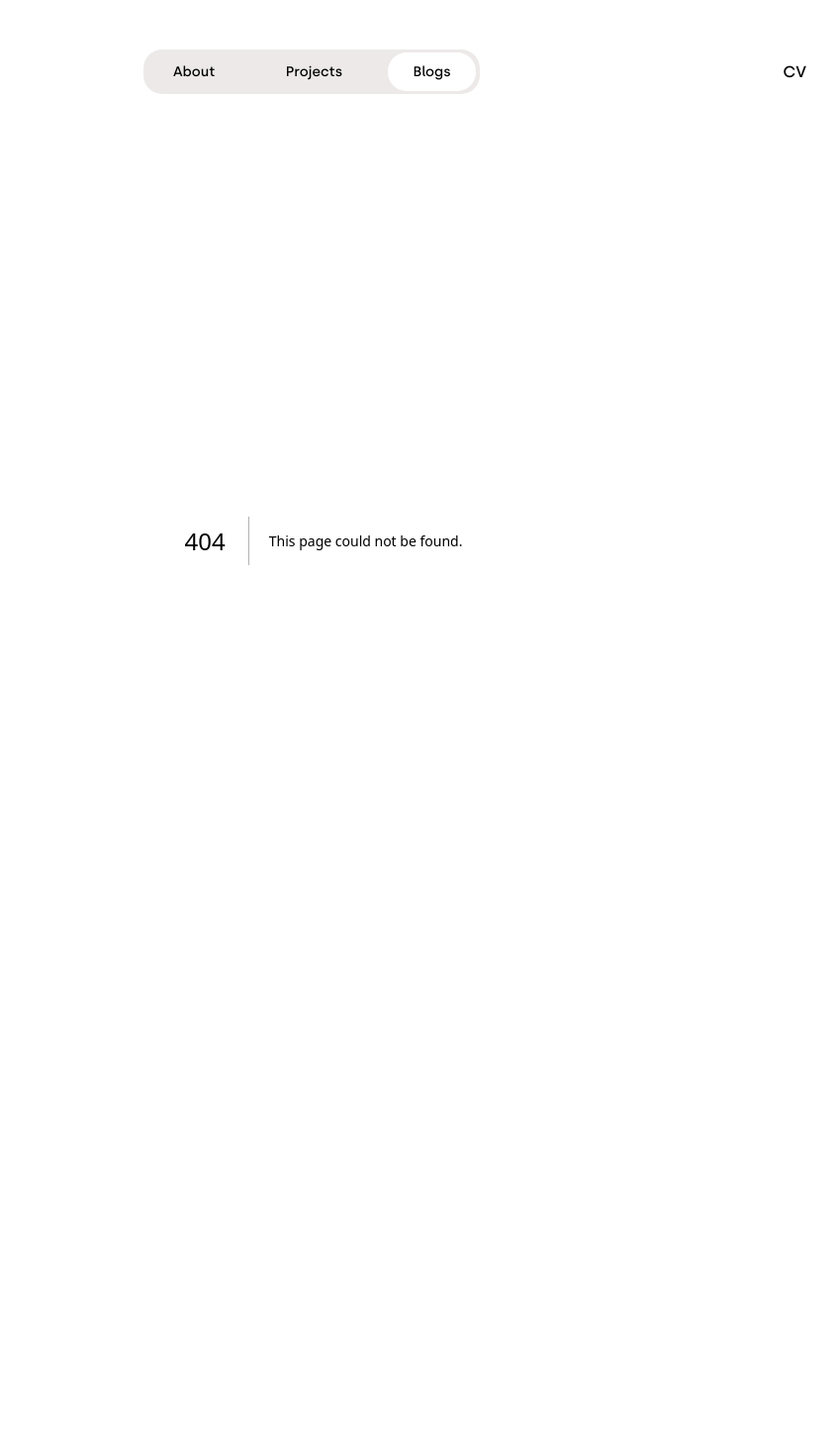
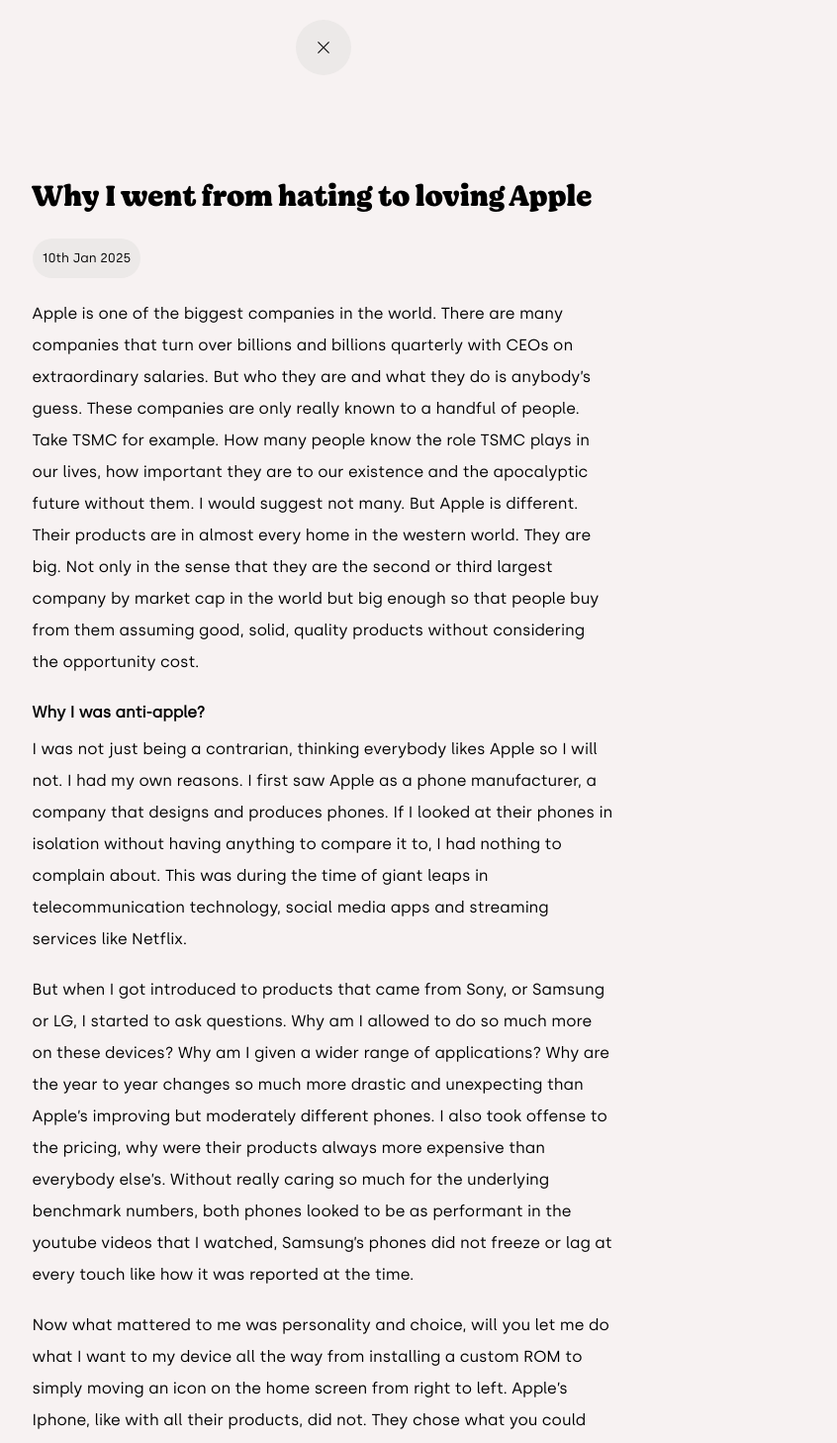
Before and after one commit to DonHamsa/myPortfolio, a Next.js app: page /blogs/goodApple in a window 1280 px wide. Before the commit this address had no page. Shown: the top 1458 px of the page at 99% size, without its empty margins (313-1159 px from the left). Before the commit the page ends 997 px from the top, so only its background shows below. Built offline with nearby package versions, Linux system fonts and the light colour scheme.

Commit message:
new blog post

```diff
--- a/src/app/blogs/beingReal/page.jsx
+++ /dev/null
@@ -1,9 +0,0 @@
-import PostTemplate from "@/components/PostTemplate/PostTemplate";
-
-export default function beingReal(){
-  return (
-    <PostTemplate title='People look left, but rarely look right' date='3rd Jan 2025'>
-      <p>In football, a fan will rarely acknowledge or factor in the opposition tactics, skill, or even mere presence when they inflict a defeat on their team, you get told to start a business to make money on the side, but the consumer, the person who is probably on about £30,000 a year is never thought about, or (very personal to me) apply apply apply, and you will get the job, rarely are you told about your competition and how much of a leg up they have on you. I call this not optimism, but blind optimism....</p>
-    </PostTemplate>
-  )
-}
--- /dev/null
+++ b/src/app/blogs/goodApple/page.jsx
@@ -0,0 +1,137 @@
+import PostTemplate from "@/components/PostTemplate/PostTemplate";
+
+export default function beingReal() {
+  return (
+    <PostTemplate
+      title="Why I went from hating to loving Apple"
+      date="10th Jan 2025"
+    >
+      <p className="mb-[19px]">
+        Apple is one of the biggest companies in the world. There are many
+        companies that turn over billions and billions quarterly with CEOs on
+        extraordinary salaries. But who they are and what they do is anybody’s
+        guess. These companies are only really known to a handful of people.
+        Take TSMC for example. How many people know the role TSMC plays in our
+        lives, how important they are to our existence and the apocalyptic
+        future without them. I would suggest not many. But Apple is different.
+        Their products are in almost every home in the western world. They are
+        big. Not only in the sense that they are the second or third largest
+        company by market cap in the world but big enough so that people buy
+        from them assuming good, solid, quality products without considering the
+        opportunity cost.
+      </p>
+
+      <h2 className="font-bold mb-[5px] text-[16px] ">Why I was anti-apple? </h2>
+
+      <p className="mb-[19px]">
+        I was not just being a contrarian, thinking everybody likes Apple so I
+        will not. I had my own reasons. I first saw Apple as a phone
+        manufacturer, a company that designs and produces phones. If I looked at
+        their phones in isolation without having anything to compare it to, I
+        had nothing to complain about. This was during the time of giant leaps
+        in telecommunication technology, social media apps and streaming
+        services like Netflix.
+      </p>
+
+      <p className="mb-[19px]">
+        But when I got introduced to products that came from Sony, or Samsung or
+        LG, I started to ask questions. Why am I allowed to do so much more on
+        these devices? Why am I given a wider range of applications? Why are the
+        year to year changes so much more drastic and unexpecting than Apple’s
+        improving but moderately different phones. I also took offense to the
+        pricing, why were their products always more expensive than everybody
+        else’s. Without really caring so much for the underlying benchmark
+        numbers, both phones looked to be as performant in the youtube videos
+        that I watched, Samsung’s phones did not freeze or lag at every touch
+        like how it was reported at the time.
+      </p>
+      <p className="mb-[19px]">
+        Now what mattered to me was personality and choice, will you let me do
+        what I want to my device all the way from installing a custom ROM to
+        simply moving an icon on the home screen from right to left. Apple’s
+        Iphone, like with all their products, did not. They chose what you could
+        and could not do with your devices. It dates all the way back to the
+        founder Steve Jobs, and his philosophy of controlling the user
+        experience, although he would probably change the word controlling to
+        something more positive. He would probably see himself as an artist,
+        creating this wonderful piece that is the result of care , skill and
+        love, and any unconsenting additions destroys and changes the thing all
+        together. He believed that closing the system from excessive
+        customisation both at the hardware and software level meant that the
+        user was squeezing every last bit of juice from the product, and any
+        idea of trying to make it ‘better’ was an insult not only to Apple but
+        himself.
+      </p>
+      <p className="mb-[19px]">
+        I was not really rebellious in any other part of my life. I usually
+        deferred to the expertise of my teachers. I never really liked questions
+        that asked for suggestions or reform on settled issues, if smarter,
+        brighter minds all thought this is best and most acceptable way of doing
+        things, why change it? But I sort of loosened up when it came to
+        opinions and beliefs in technology, not caring for what was the popular
+        opinion or the words spoken of the supposed expert, if I thought you
+        were wrong, you were wrong.
+      </p>
+      <h2 className="font-bold mb-[5px] text-[16px] ">The change</h2>
+      <p className="mb-[19px]">
+        My opinions of Apple changed in the last few months to a year lets say.
+        Yes, reading Steve Jobs autobiography did make me like the man. Heck, I
+        made him my desktop wallpaper 4 months ago and he is still there. I
+        change my wallpaper every month or so, sometimes ever more frequently,
+        but I guess I have become a fan, some would sadly add a boy to the end
+        of that.
+      </p>
+      <p className="mb-[19px]">
+        No gimmicks. Excellent build quality. Consistency. Seamless Integration.
+        Apple is a lot more than that, but those descriptions are exactly what I
+        look for now when making buying decisions. My shit Samsung Galaxy book 4
+        edge.... Not shit , that would just be a lie, an exaggeration. But what
+        makes me angry is how Samsung and all the other laptops in the new
+        Qualcomm-powered family range marketed their products. I have no
+        background in computer science. I did not know about registers, memory
+        buses, arithmetic units before I found out about ARM and x86. (Just a
+        little brag, I kind of do now having read <span className="italic">Code: The Hidden Language of
+        Computer Hardware and Software </span> by <span className="italic">Charles Petzold</span>).
+      </p>
+      <p className="mb-[19px]">
+        I just learned that ARM means better battery performance without any
+        compromise on performance. So I went with Samsung. Weird thing but great
+        at the time ,and still today,was that the product ON LAUNCH was 300
+        pounds off paired with free galaxy buds. Remember all those nice words
+        about Apple I had used earlier. Add strong and firm to that. I have
+        never seen an Apple device on discount. They believe that their price
+        stands for something, is a representation of what you will get when you
+        open the box and peel the plastic. The best product should also mean the
+        most expensive in their eyes. (If you are a regular visitor of the
+        financial times or pay attention to the news with a keen eye, you are
+        probably thinking I made a mistake, not acknowledging that Apple’s
+        Iphone is on sale in China right now. Yes, I have seen that and yes it
+        did surprise me, but China’s ability to undercut the market in so many
+        industries proves that you have to get good at their game. Why should
+        Apple not adapt? Am I fanboying, doing too much now?)
+      </p>
+      <p className="mb-[19px]">
+        The promised battery performance of my laptop is 20 hours. So why did my
+        laptop drain 19 percent yesterday from just casual browsing on the
+        browser alongside an open slack application that was idly in the
+        background. And why is it better at times, managing to only zap 10
+        percent. Annoying, right? When I get a job, how am I going to be able to
+        judge how long the laptop will last, will I always have to bring the
+        charger with me, untrusting of how quick or slow the battery drain will
+        be?
+      </p>
+      <p className="pb-[19px]">
+        In short, what I am trying to say is Apple stands for something. They
+        are proud. They see themselves above any one else, snobbish. But please
+        do not change. At least I know what they are. I can therefore make
+        informed decisions. No wolf in sheep clothing. I do not want to get
+        political but would you rather live in a supposed democracy that
+        operates prisons where prisoners are tortured to death, subjected to the
+        evilest of treatments, keeping people without trial for decades whilst they
+        claim to be the home of free speech. Or live in a dictatorship where the
+        line is drawn in thick black ink, and the rules are clear. I don’t know,
+        do you?
+      </p>
+    </PostTemplate>
+  );
+}
--- a/src/app/blogs/journey/page.jsx
+++ b/src/app/blogs/journey/page.jsx
@@ -95,7 +95,7 @@ export default function Post() {
         but that I do not have.
       </p>
       <span className="mb-[15px] font-bold">Desire</span>
-      <p>
+      <p className="pb-[15px]">
         I had this idea whilst sitting not so comfortably at some Amazon depot,
         doing a test to assess my readiness to drive their Amazon vans around to
         bring parcels to many empty or deadly dog-ridden homes. That idea was
--- a/src/app/blogs/page.jsx
+++ b/src/app/blogs/page.jsx
@@ -3,7 +3,15 @@ import BlogPreview from "@/components/BlogPreview/BlogPreview";
 export default function Blogs() {
   return (
     <>
-      <div className="lg:pr-[25%] lg:pl-[25%]  pl-[7%] pr-[7%] flex justify-center mb-[20px] ">
+      <div className="lg:pr-[25%] lg:pl-[25%] mb-[20px] pl-[7%] pr-[7%] flex justify-center h-[300px]">
+        <BlogPreview
+          heading="Why I went from hating to loving Apple"
+          synopsis="I always feel a bit ashamed when I have to change an opinion. This is because there is a hint of pride with all of our opinions, a feeling of pity for those who are on the other side... "
+          date="10rd Jan 2025"
+          href="/blogs/goodApple"
+        />
+      </div>
+      <div className="lg:pr-[25%] lg:pl-[25%]  pl-[7%] pr-[7%] flex justify-center mb-[20px] h-[300px]  ">
         <BlogPreview
           heading="Why I am optimistic in my job hunt "
           synopsis="Rejection after rejection will make anyone doubt their ability, their self-speech about pushing forward regardless of what the email response reads. It is always easier said that done, with anything really...."
@@ -11,14 +19,6 @@ export default function Blogs() {
           href="blogs/journey"
         />
       </div>
-      <div className="lg:pr-[25%] lg:pl-[25%] mb-[20px] pl-[7%] pr-[7%] flex justify-center ">
-        <BlogPreview
-          heading="People look left, but rarely look right "
-          synopsis="Optimism and quick-thinking are skills that are applauded, you are praised for being decisive and determined. However, sometimes this can lead to misreading a situation, calling something for what it isn't."
-          date="3rd Jan 2025"
-          href="/blogs/beingReal"
-        />
-      </div>
     </>
   );
 }
--- a/src/components/BlogPreview/BlogPreview.jsx
+++ b/src/components/BlogPreview/BlogPreview.jsx
@@ -1,20 +1,23 @@
 import { MdArrowOutward } from "react-icons/md";
 import Link from "next/link";
 
-export default function BlogPreview({heading, synopsis, date, href}){
-  return(
-    <div className='p-[50px] lg:w-[500px] w-[350px] rounded-[30px] bg-white h-auto'>
+export default function BlogPreview({ heading, synopsis, date, href }) {
+  return (
+    <div className="p-[50px] lg:w-[500px] w-[350px] rounded-[30px] bg-white h-auto">
       <h2 className="font-Morango text-[18px] mb-[5px]">{heading}</h2>
-      <p className=" lg:text-[15px] mb-[35px] text-gray-500 font-lightCustom">{synopsis}</p>
+      <p className=" lg:text-[15px] mb-[35px] text-gray-500 font-lightCustom">
+        {synopsis}
+      </p>
       <div className="flex justify-between items-center ">
-        <Link className="p-[7px] rounded-[30px] border flex justify-center items-center cursor-pointer hover:outline" href={href}>
-          <MdArrowOutward className="h-[15px] w-[15px] mr-[5px]"/>
+        <Link
+          className="p-[7px] rounded-[30px] border flex justify-center items-center cursor-pointer "
+          href={href}
+        >
+          <MdArrowOutward className="h-[15px] w-[15px] mr-[5px]" />
           <p className="text-[12px]">Read More</p>
         </Link>
-        <p className=' text-[13px] text-gray-400'>{date}</p>
-
+        <p className=" text-[13px] text-gray-400">{date}</p>
       </div>
-
     </div>
-  )
+  );
 }
```
